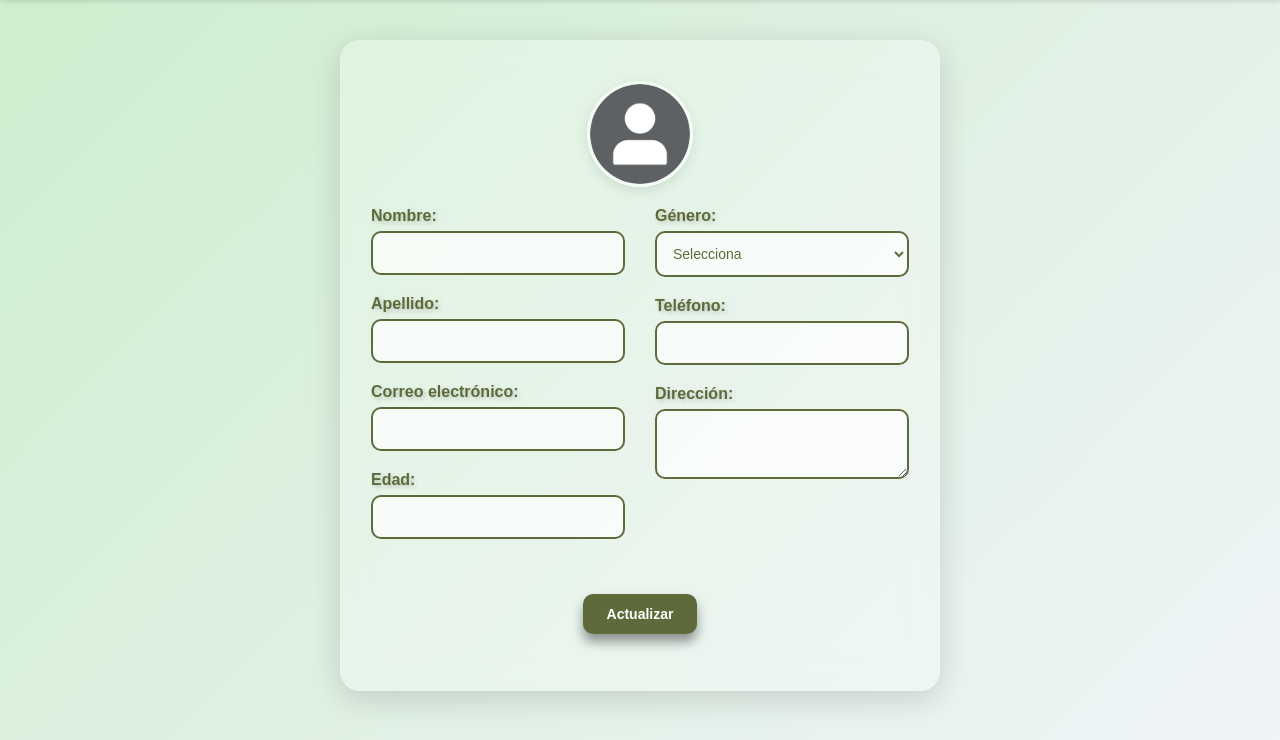
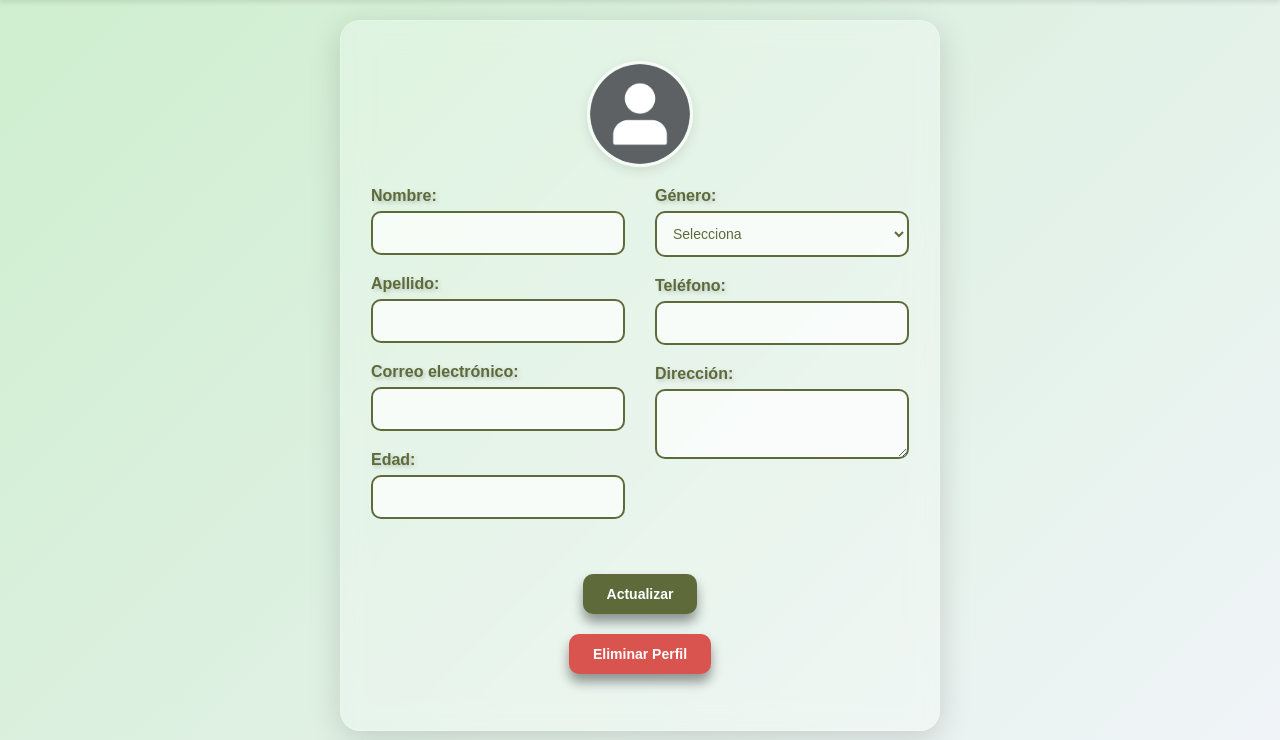
Before and after one commit to Ruben2216/Proyecto-Integrador-4M, a PHP site: page /Activos/BasePHP/perfil.php in a window 1280 px wide. Shown: the part 60-800 px from the top of the page. Run offline with PHP 8.4, Linux system fonts and the light colour scheme; the visitor is signed in with stand-in values (Sample User, id 1); data that the repository does not hold is empty; some libraries are stand-ins or nearby versions.

Commit message:
Se agrego la opcion de Eliminar Perfil en mi_perfil

```diff
--- a/Activos/BasePHP/perfil.php
+++ b/Activos/BasePHP/perfil.php
@@ -78,6 +78,10 @@ $usuario = $resultado->fetch_assoc();
                 <button type="submit">Actualizar</button>
             </div>
         </form>
+        <form action="eliminar_perfil.php" method="POST" onsubmit="return confirm('¿Estás seguro de que deseas eliminar tu perfil? Esta acción no se puede deshacer.');">
+            <input type="hidden" name="usuario_id" value="<?= $usuario_id ?>">
+            <button type="submit" class="btn-eliminar">Eliminar Perfil</button>
+        </form>
 
     </div>
 
--- a/Activos/css/perfil.css
+++ b/Activos/css/perfil.css
@@ -36,7 +36,7 @@ body {
     box-sizing: border-box;
     position: relative;
     animation: fadeInUpBody 0.8s ease-out;
-    margin-top: 50px;
+    margin-top: 4.4rem;
     text-shadow: 2px 2px 4px rgba(0,0,0,0.2);
 }
 
@@ -210,7 +210,7 @@ body {
     }
 
     .btn-actualizar button {
-        width: 100%;
+        width: 38%;
     }
 
     .regresar-btn {
@@ -227,3 +227,28 @@ body {
         font-size: 12px;
     }
 }
+
+.btn-eliminar {
+    background-color: #d9534f; /* Rojo */
+    color: white;
+    padding: 12px 24px;
+    font-size: 14px;
+    border: none;
+    border-radius: 10px;
+    cursor: pointer;
+    transition: background-color 0.3s ease, transform 0.2s ease;
+    font-weight: 600;
+    box-shadow: 0 8px 12px rgba(0, 0, 0, 0.4);
+    display: block;
+    margin: 20px auto 0 auto;
+    text-align: center;
+}
+
+.btn-eliminar:hover {
+    background-color: #c9302c;
+    transform: translateY(-2px);
+}
+
+.btn-eliminar:active {
+    transform: scale(0.95);
+}
```
Also changed, not shown: Activos/BasePHP/eliminar_perfil.php (added, +26 -0 lines).
